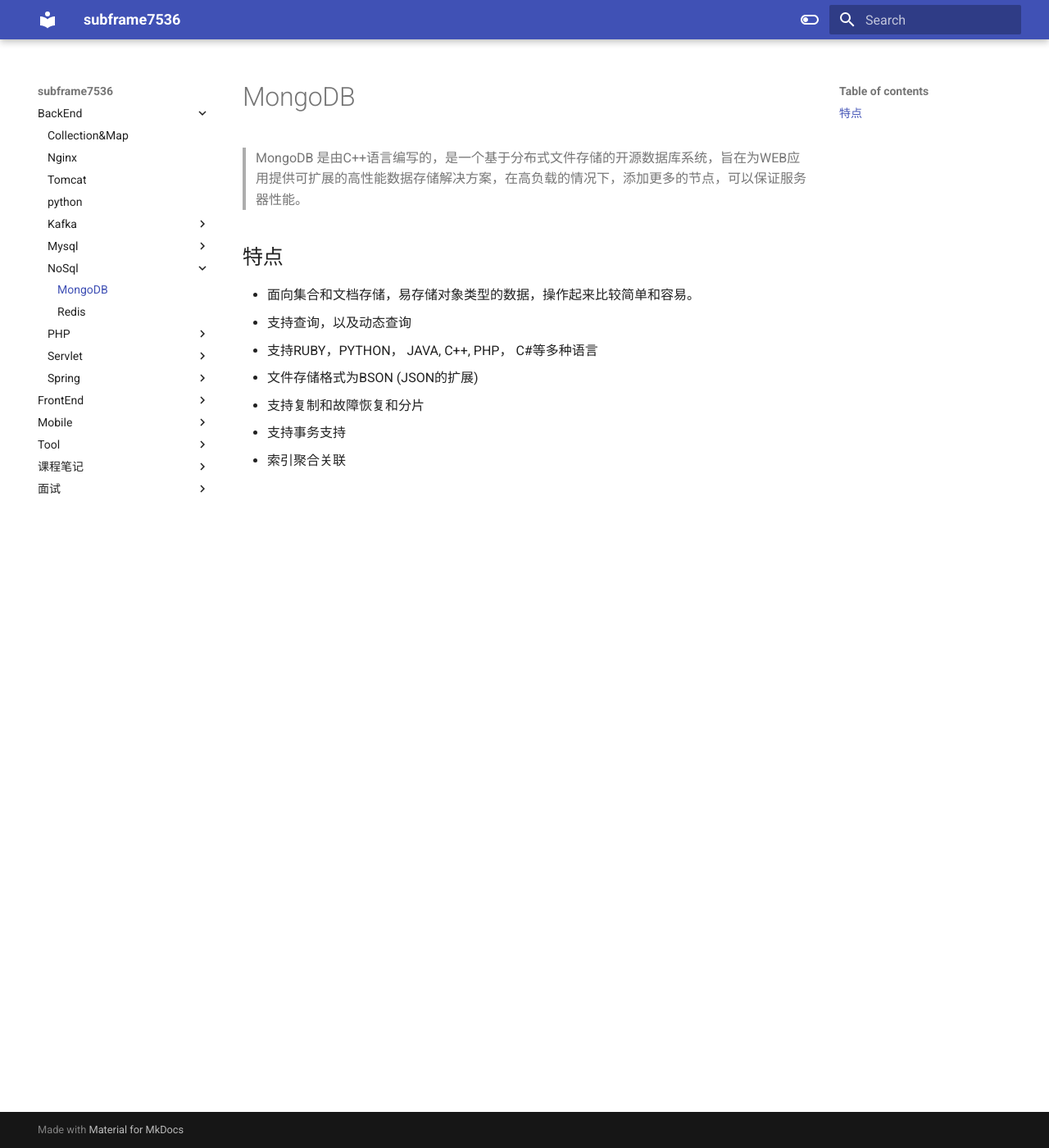
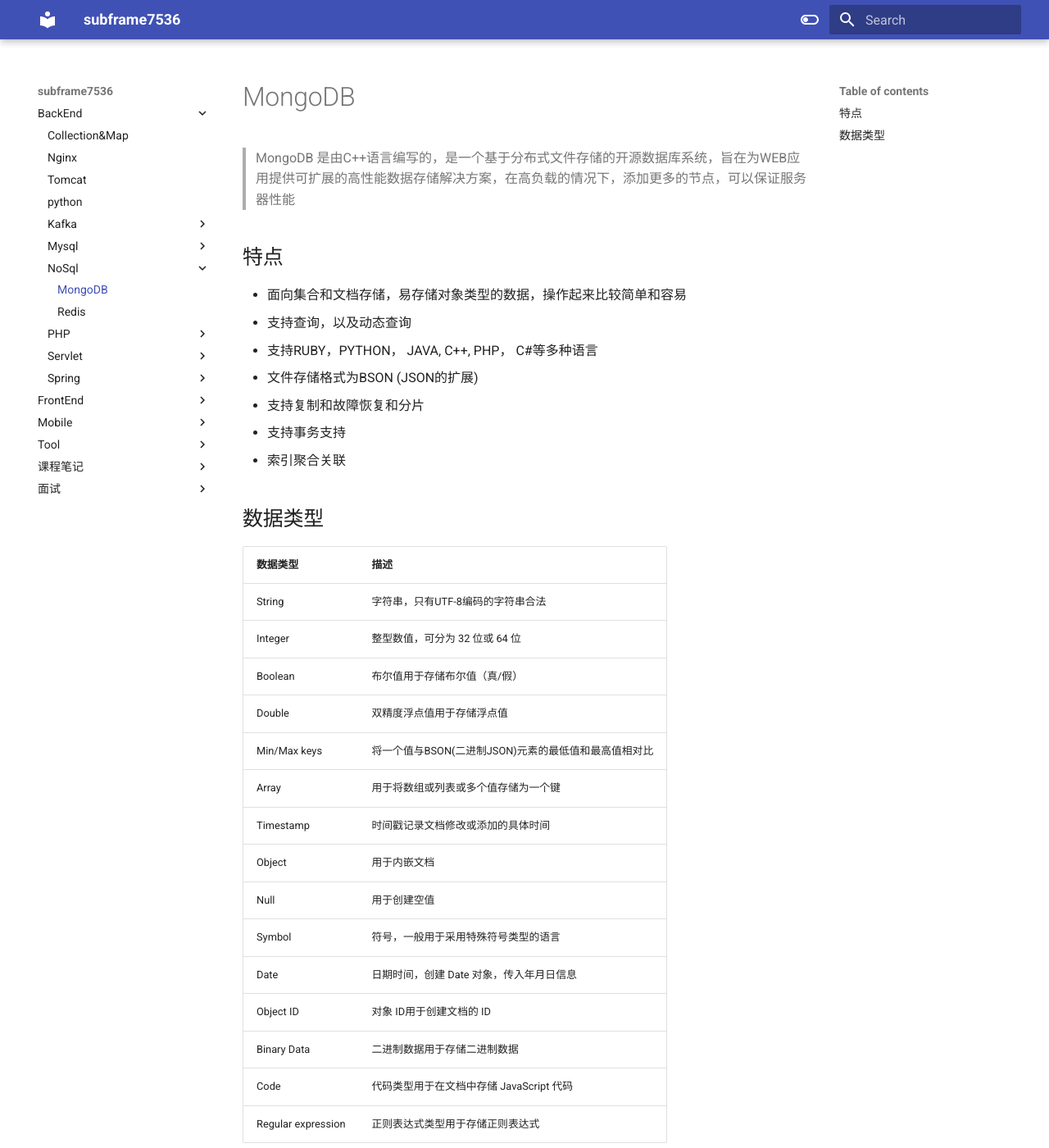
Before and after one commit to subframe7536/subframe7536.github.io, an MkDocs documentation site: the page built from docs/BackEnd/NoSql/MongoDB.md, in a window 1280 px wide and 1400 px high. Shown: the whole window at 82% size. Built offline with MkDocs 1.6.1 and Material for MkDocs 9.7.7, drawn with Linux system fonts in a browser that asks for light colours.

Commit message:
vault backup: 2022-01-25 18:52:51
Affected files:
.obsidian/workspace
docs/BackEnd/NoSql/MongoDB.md
docs/tool/Linux/Linux常用命令.md

```diff
--- a/docs/BackEnd/NoSql/MongoDB.md
+++ b/docs/BackEnd/NoSql/MongoDB.md
@@ -1,10 +1,29 @@
 # MongoDB
-> MongoDB 是由C++语言编写的，是一个基于分布式文件存储的开源数据库系统，旨在为WEB应用提供可扩展的高性能数据存储解决方案，在高负载的情况下，添加更多的节点，可以保证服务器性能。
+> MongoDB 是由C++语言编写的，是一个基于分布式文件存储的开源数据库系统，旨在为WEB应用提供可扩展的高性能数据存储解决方案，在高负载的情况下，添加更多的节点，可以保证服务器性能
 ## 特点
-- 面向集合和文档存储，易存储对象类型的数据，操作起来比较简单和容易。
+- 面向集合和文档存储，易存储对象类型的数据，操作起来比较简单和容易
 - 支持查询，以及动态查询
 - 支持RUBY，PYTHON， JAVA, C++, PHP， C#等多种语言
 - 文件存储格式为BSON (JSON的扩展)
 - 支持复制和故障恢复和分片
 - 支持事务支持
 - 索引聚合关联
+## 数据类型
+
+| 数据类型           | 描述                                                 |
+| ------------------ | ---------------------------------------------------- |
+| String             | 字符串，只有UTF-8编码的字符串合法                    |
+| Integer            | 整型数值，可分为 32 位或 64 位                       |
+| Boolean            | 布尔值用于存储布尔值（真/假）                        |
+| Double             | 双精度浮点值用于存储浮点值                           |
+| Min/Max keys       | 将一个值与BSON(二进制JSON)元素的最低值和最高值相对比 |
+| Array              | 用于将数组或列表或多个值存储为一个键                 |
+| Timestamp          | 时间戳记录文档修改或添加的具体时间                   |
+| Object             | 用于内嵌文档                                         |
+| Null               | 用于创建空值                                         |
+| Symbol             | 符号，一般用于采用特殊符号类型的语言                 |
+| Date               | 日期时间，创建 Date 对象，传入年月日信息             |
+| Object ID          | 对象 ID用于创建文档的 ID                             |
+| Binary Data        | 二进制数据用于存储二进制数据                         |
+| Code               | 代码类型用于在文档中存储 JavaScript 代码             |
+| Regular expression | 正则表达式类型用于存储正则表达式                     |
```
Also changed, not shown: docs/tool/Linux/Linux常用命令.md (+18 -0 lines), 1 other file.
